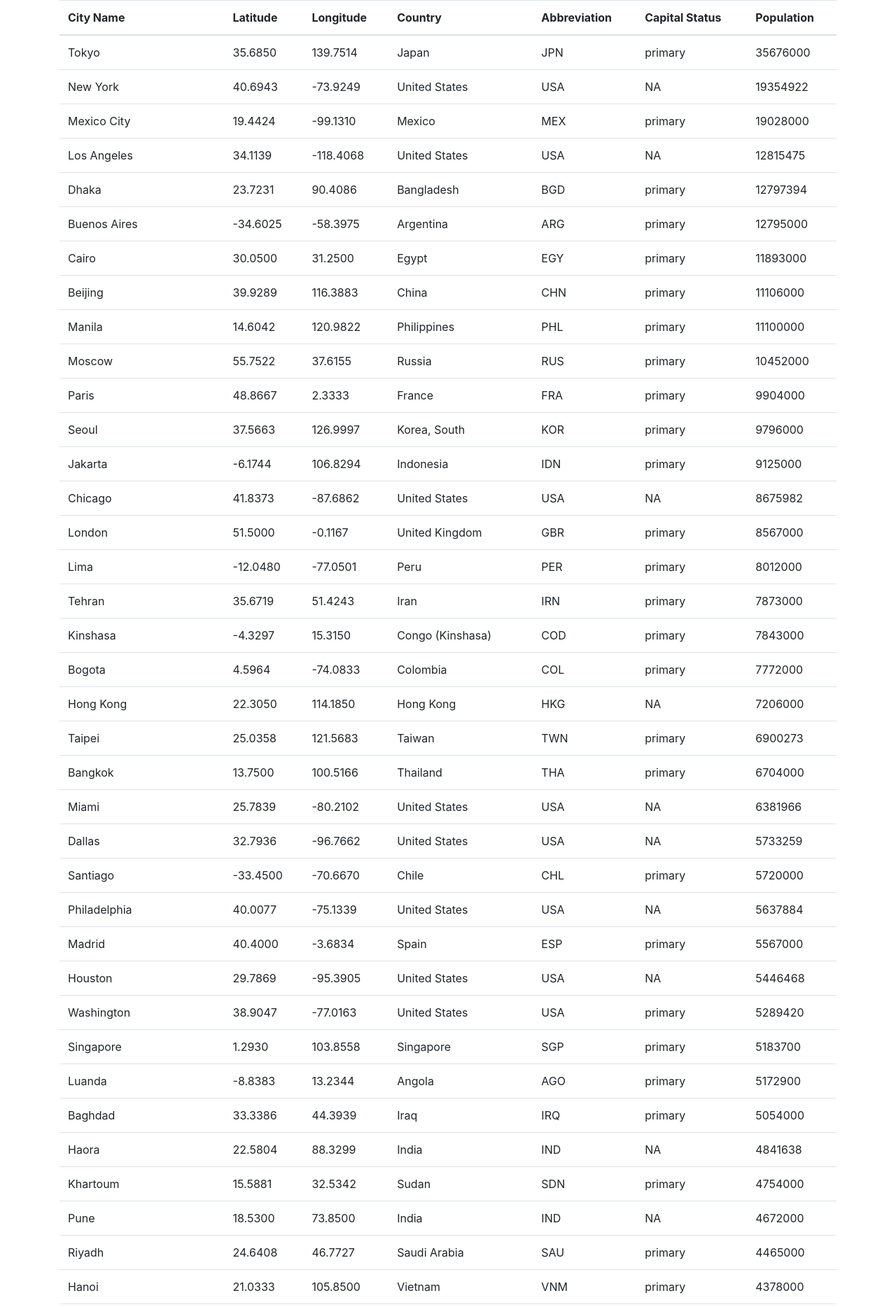
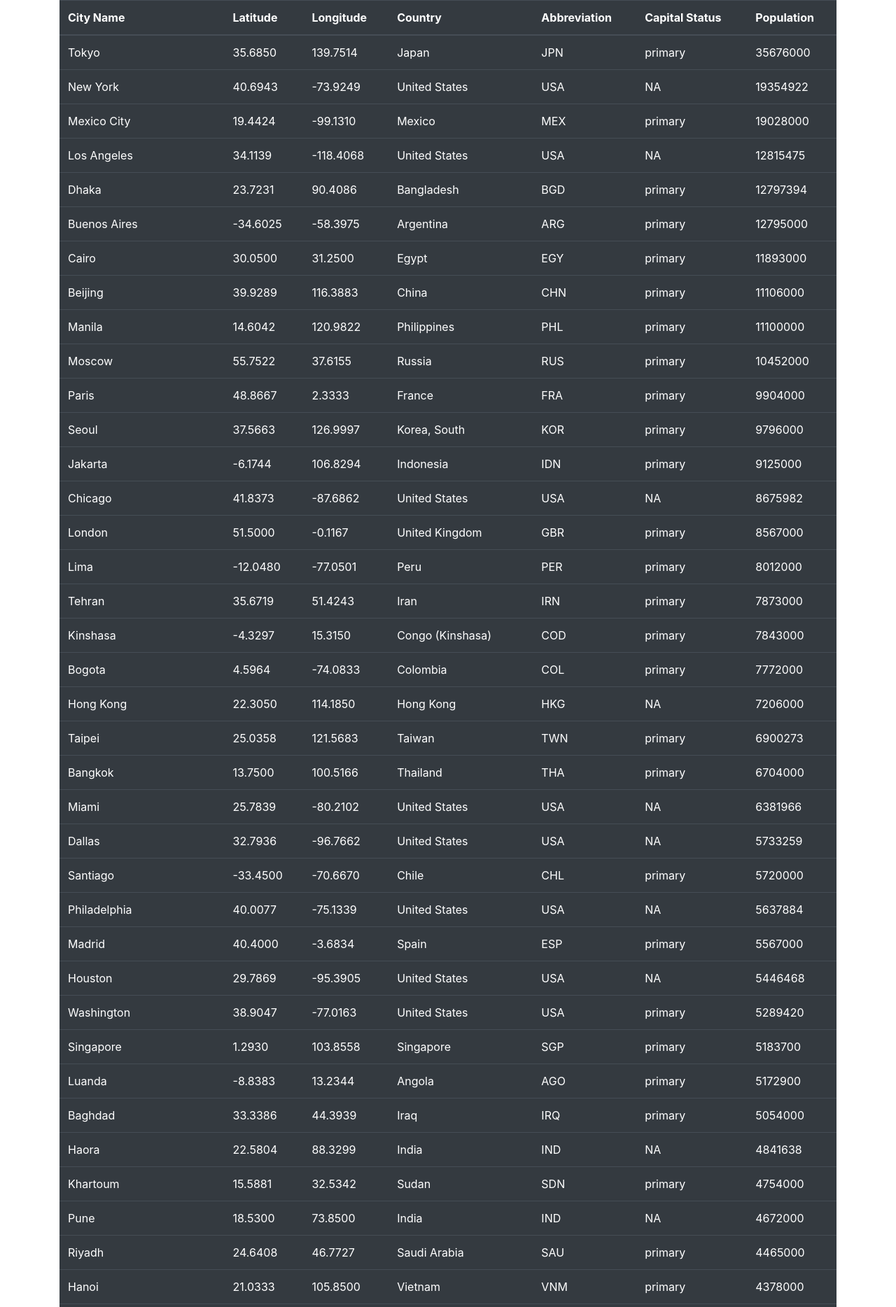
Before and after one commit to jfrelish/citiesData, a Flask app: page / in a window 1280 px wide. Shown: the part 56-1924 px from the top of the page at 70% size. Run offline with Flask 2, Linux system fonts and the light colour scheme; data comes from the database, SQL or seed files in the repository; data that the repository does not hold is empty; some libraries are stand-ins or nearby versions.

Commit message:
task: updated index to dark mode

```diff
--- a/app/templates/index.html
+++ b/app/templates/index.html
@@ -1,6 +1,6 @@
 {% extends "layout.html" %}
 {% block content %}
-<table class="table">
+<table class="table table-dark">
     <thead>
     <tr>
         <th scope="col">City Name</th>
```
